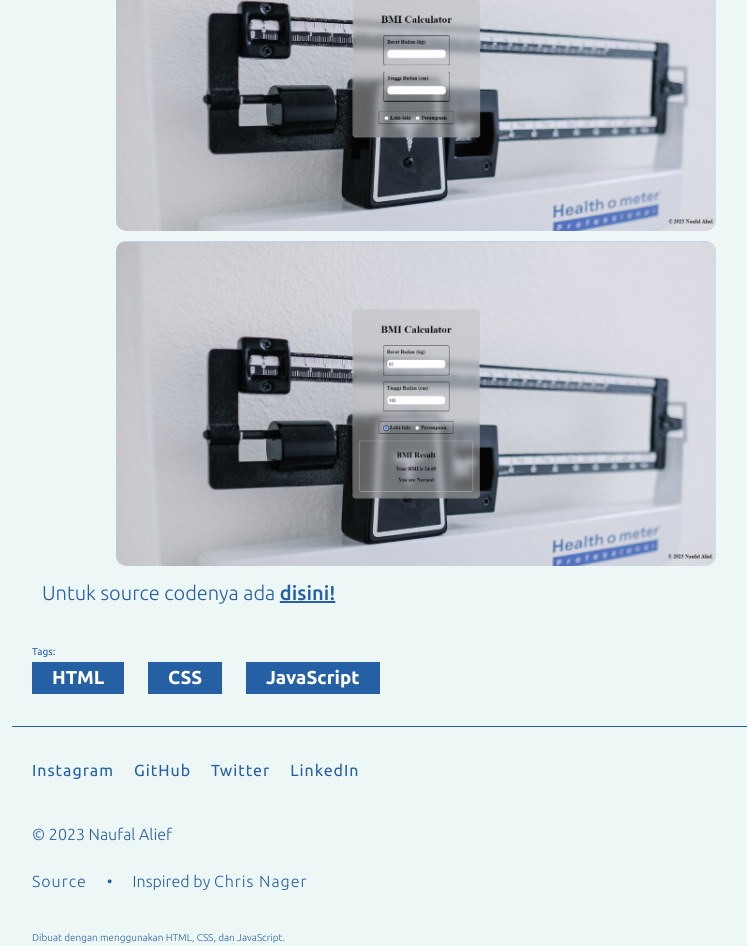
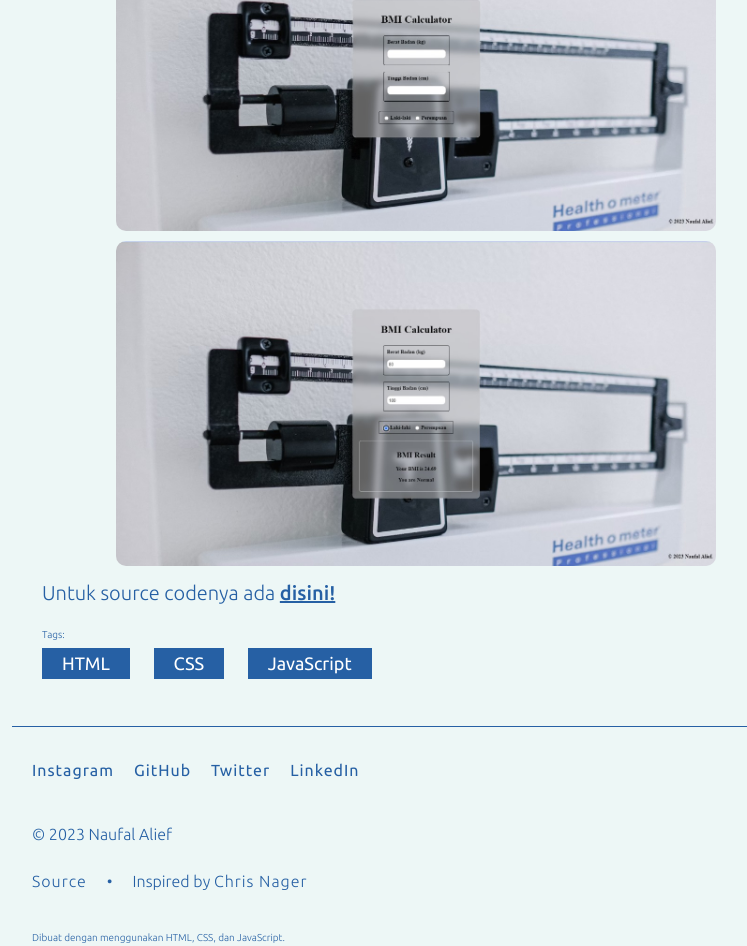
Before and after one commit to naufalalief/mine-portfolio, a plain HTML site: page portfolio/bmi-calculator.html in a window 1280 px wide. Shown: the part 520-1466 px from the top of the page, without its empty margins (224-971 px from the left). Drawn offline with Linux system fonts and the light colour scheme.

Commit message:
edited tags

```diff
--- a/css/style.css
+++ b/css/style.css
@@ -164,7 +164,8 @@ nav .icon button#toggle-btn {
 .blog-section .list-card .blog-card h4,
 .project-section .project h1,
 .blog-post .blog-article h1,
-.blog-post .blog-article .category h3 {
+.blog-post .blog-article .category h3,
+.project-section .category h3 {
   font-size: 32px;
   padding: 0 20px;
   margin: 10px 0;
@@ -185,7 +186,8 @@ nav .icon button#toggle-btn {
 .main-section .experiences h3,
 .cards-section .card .project-links .category h3,
 .blog-section .list-card .blog-card h3,
-.blog-post .blog-article .category h3 {
+.blog-post .blog-article .category h3,
+.project-section .category h3 {
   font-size: 18px;
   margin: 5px 0;
 }
--- a/portfolio/bmi-calculator.html
+++ b/portfolio/bmi-calculator.html
@@ -45,12 +45,12 @@
             Untuk source codenya ada
             <a href="https://github.com/naufalalief/bmi-calculator">disini!</a>
           </p>
-        </div>
-        <div class="category">
-          <p>Tags: </p>
-          <h3>HTML</h3>
-          <h3>CSS</h3>
-          <h3>JavaScript</h3>
+          <div class="category">
+            <p>Tags: </p>
+            <h3>HTML</h3>
+            <h3>CSS</h3>
+            <h3>JavaScript</h3>
+          </div>
         </div>
       </section>
       <footer>
```
